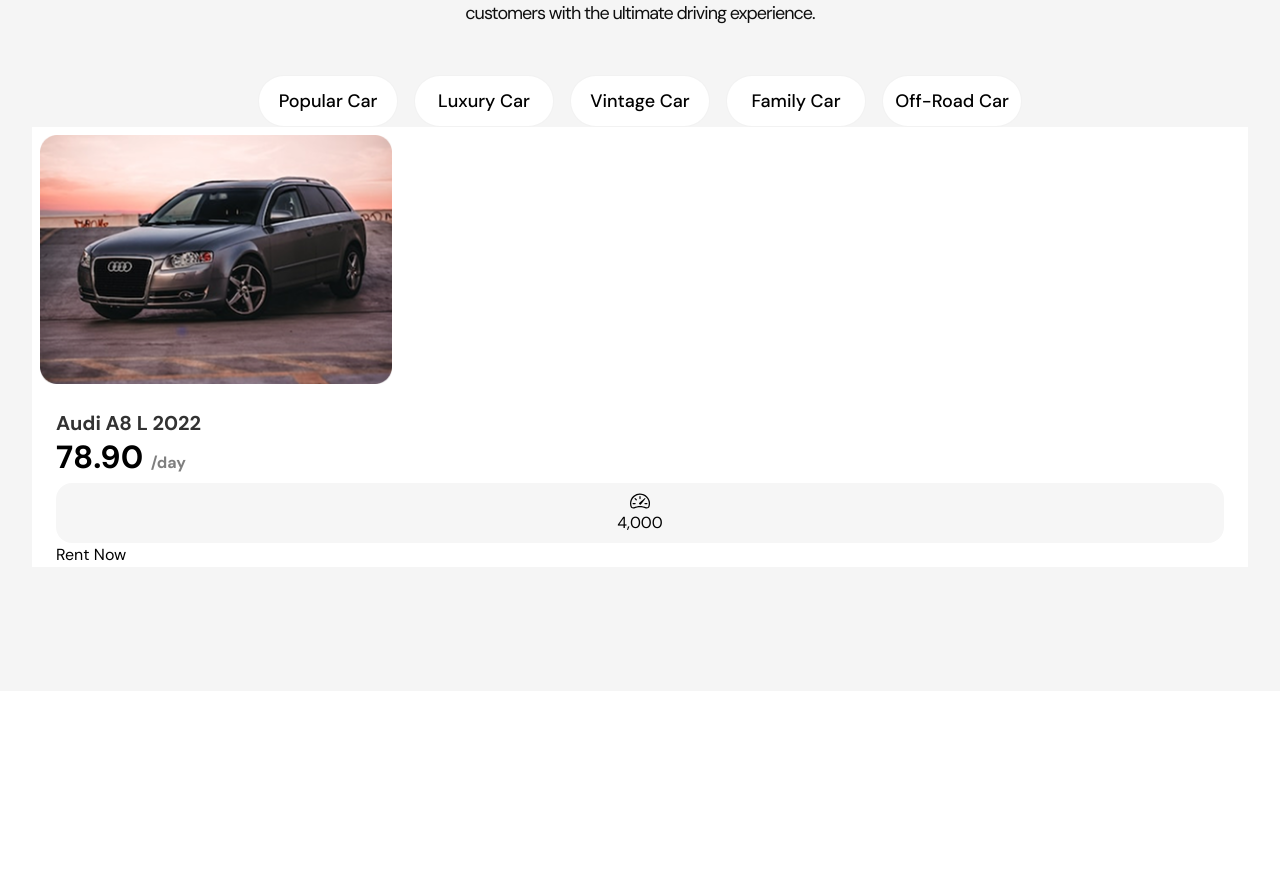
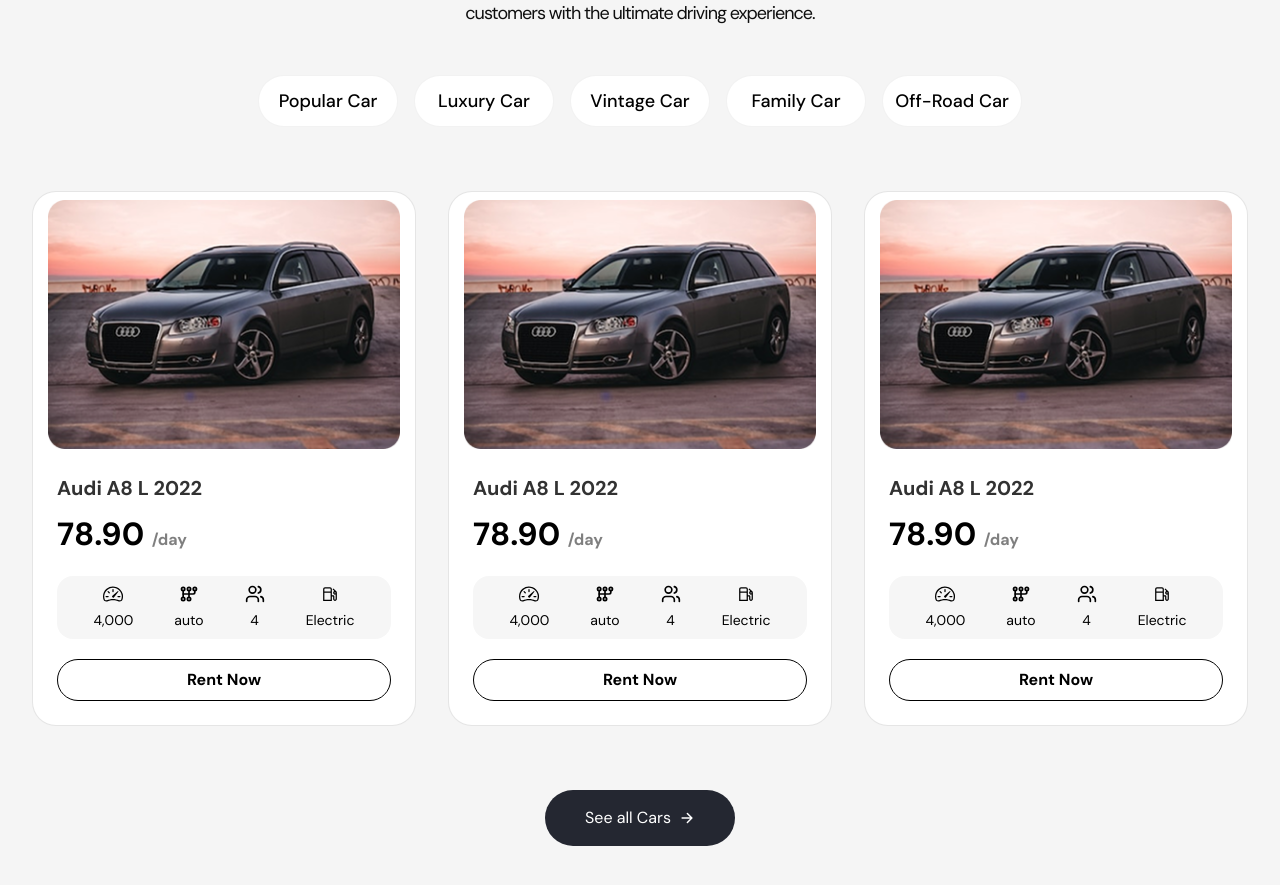
Before and after one commit to Muhammad-Aman1718/car-rental-managment-dashboard, a Next.js app: page / in a window 1280 px wide. Shown: the part 1920-2805 px from the top of the page. Built offline with nearby package versions, Linux system fonts and the light colour scheme.

Commit message:
workign on design

```diff
--- a/src/app/page.tsx
+++ b/src/app/page.tsx
@@ -121,8 +121,8 @@ const Home = () => {
         <RentCategorySection title="Rent by body type" />
       </MainContainer>
 
-      <div className=" bg-[#F5F5F5] py-[100px] ">
-        <MainContainer className=" bg-[#F5F5F5]  ">
+      <div className=" bg-[#F5F5F5] py-[100px]  ">
+        <MainContainer className=" bg-[#F5F5F5] flex flex-col items-center">
           <div className=" text-center  ">
             <h1 className="text-[48px] leading-[130%] text-[#0F0F0F] font-bold tracking-[-2px] mb-6">
               Our Impressive Collection of Cars
@@ -140,9 +140,16 @@ const Home = () => {
               <CatogoriesBtn btnTitle="Off-Road Car" />
             </div>
           </div>
-          <div>
+          <div className=" grid grid-cols-[repeat(auto-fit,minmax(186px,1fr))] gap-[32px] w-full my-[64px] ">
+            <CarCard />
+            <CarCard />
             <CarCard />
           </div>
+          <ArrowBtn
+            className=" bg-[#242731] text-white py-4 px-10 rounded-[64px] flex items-center justify-center gap-x-2  "
+            btnTitle="See all Cars"
+            icon={<IoArrowForward />}
+          />
         </MainContainer>
       </div>
     </div>
--- a/src/components/home/CarCard.tsx
+++ b/src/components/home/CarCard.tsx
@@ -3,33 +3,56 @@ import Image from "next/image";
 // import { IMAGES } from "@/constants/images";
 import CarCardImg1 from "../../../public/assets/home/carImg1.png";
 import { BsSpeedometer2 } from "react-icons/bs";
+import { TbManualGearbox } from "react-icons/tb";
+import { LuUsers } from "react-icons/lu";
+import { LiaGasPumpSolid } from "react-icons/lia";
 
 const CarCard = () => {
   return (
-    <div className="bg-white ">
+    <div className="border border-[#0000001A] flex flex-col items-center bg-white rounded-[24px] max-w-[384px] ">
       <Image
         // src={IMAGES.CARCARDIMG1}
         src={CarCardImg1}
         alt="CARCARDIMG1 does not show"
-        className="px-2 pt-2 "
+        className="px-2 pt-2  "
         // width={123}
         // height={444}
       />
 
-      <div className=" m-6  ">
-        <h2 className="text-[20px] font-semibold leading-[150%] text-black opacity-80 ">
+      <div className=" p-6 flex flex-col items-start w-full ">
+        <h2 className="text-[20px] font-semibold leading-[150%] text-black opacity-80 mb-3 ">
           Audi A8 L 2022
         </h2>
-        <h3 className="text-[32px] text-black font-bold leading-[120%]  ">
-          78.90 <span className=" text-[16px] text-[#00000080] font-semibold ">/day</span>
+        <h3 className="text-[32px] text-black font-bold leading-[120%] mb-4 ">
+          78.90{" "}
+          <span className=" text-[16px] text-[#00000080] font-semibold ">
+            /day
+          </span>
         </h3>
-        <div className=" bg-[#F6F6F6] px-4 py-2 rounded-[16px]  ">
-          <span className="flex flex-col items-center  ">
+        <div className=" bg-[#F6F6F6] px-4 py-2 rounded-[16px] w-full flex items-center justify-around mb-5  ">
+          <span className="flex flex-col items-center gap-y-[6px]  ">
             <BsSpeedometer2 className=" h-5 w-5 text-black " />
-            <h6 className="   ">4,000</h6>
+            <h6 className=" leading-[150%] text-[14px]  ">4,000</h6>
+          </span>
+          <span className="flex flex-col items-center gap-y-[6px]  ">
+            <TbManualGearbox className=" h-5 w-5 text-black  " />
+            <h6 className=" leading-[150%] text-[14px]  ">auto</h6>
+          </span>
+          <span className="flex flex-col items-center gap-y-[6px]  ">
+            <LuUsers className=" h-5 w-5 text-black " />
+            <h6 className=" leading-[150%] text-[14px]  ">4</h6>
+          </span>
+          <span className="flex flex-col items-center gap-y-[6px]  ">
+            <LiaGasPumpSolid className=" h-5 w-5 text-black " />
+            <h6 className=" leading-[150%] text-[14px]  ">Electric</h6>
           </span>
         </div>
-        <button>Rent Now</button>
+        <button
+          className=" border border-black rounded-[32px] text-center py-3 px-6 w-full leading-[100%] font-semibold hover:bg-[#242731]
+        hover:text-white  "
+        >
+          Rent Now
+        </button>
       </div>
     </div>
   );
```
